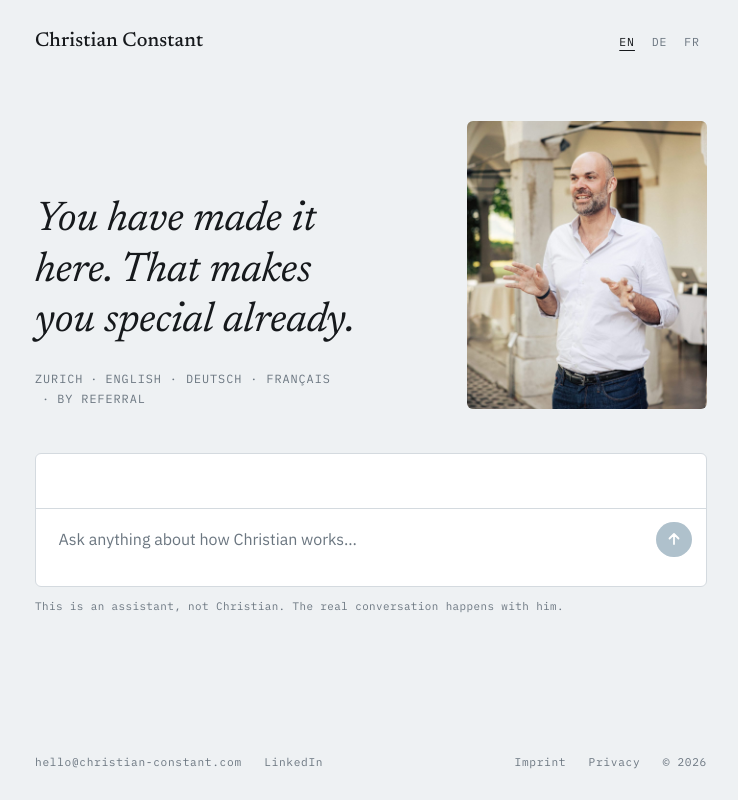
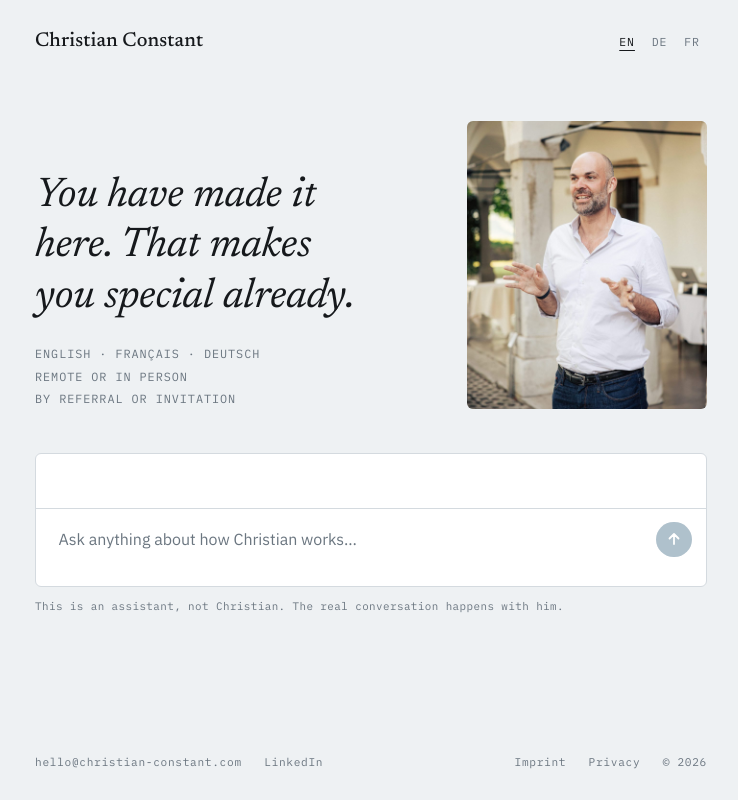
Before and after one commit to christianconstant-coach/christianconstant-site, a website: page index.html in a window 1280 px wide. Shown: the whole page, without its empty margins (269-1007 px from the left). Drawn offline with Linux system fonts and the light colour scheme.

Commit message:
Subtitle as three clean lines (languages / remote or in person / by referral or invitation)

```diff
--- a/index.html
+++ b/index.html
@@ -123,8 +123,8 @@
     text-transform: uppercase;
     color: var(--muted);
   }
-  .hero .sub { display: flex; flex-wrap: wrap; row-gap: 0.2em; } .hero .sub span { white-space: nowrap; }
-  .hero .sub span + span::before { content: "·"; margin: 0 0.6em; }
+  .hero .sub { display: flex; flex-direction: column; row-gap: 0.35em; }
+  .hero .sub span { white-space: nowrap; }
 
   /* ---------- conversation ---------- */
   main { flex: 1; }
@@ -249,7 +249,7 @@
     <img class="portrait" src="photo.jpg" width="1000" height="1200" alt="Christian Constant, mid-conversation, under a stone arcade" fetchpriority="high">
     <div class="text">
       <h1 data-i18n="hero">You have made it here. That makes you special already.</h1>
-      <p class="sub"><span data-i18n="sub1">Zurich</span><span data-i18n="sub2">English · Deutsch · Français</span><span data-i18n="sub3">By referral</span></p>
+      <p class="sub"><span data-i18n="sub1">English · Français · Deutsch</span><span data-i18n="sub2">Remote or in person</span><span data-i18n="sub3">By referral or invitation</span></p>
     </div>
   </section>
 
@@ -294,7 +294,7 @@
     en: {
       name: "Christian Constant",
       hero: "You have made it here. That makes you special already.",
-      sub1: "Zurich", sub2: "English · Deutsch · Français", sub3: "By referral",
+      sub1: "English · Français · Deutsch", sub2: "Remote or in person", sub3: "By referral or invitation",
       placeholder: "Ask anything about how Christian works…",
       askLabel: "Your question", send: "Send",
       note: "This is an assistant, not Christian. The real conversation happens with him.",
@@ -311,7 +311,7 @@
     de: {
       name: "Christian Constant",
       hero: "Sie haben es bis hierher geschafft. Das allein macht Sie schon besonders.",
-      sub1: "Zürich", sub2: "Deutsch · English · Français", sub3: "Auf Empfehlung",
+      sub1: "English · Français · Deutsch", sub2: "Remote oder persönlich", sub3: "Auf Empfehlung oder Einladung",
       placeholder: "Fragen Sie, wie Christian arbeitet …",
       askLabel: "Ihre Frage", send: "Senden",
       note: "Das ist ein Assistent, nicht Christian. Das echte Gespräch findet mit ihm statt.",
@@ -328,7 +328,7 @@
     fr: {
       name: "Christian Constant",
       hero: "Vous êtes arrivé jusqu'ici. Cela fait déjà de vous quelqu'un de spécial.",
-      sub1: "Zurich", sub2: "Français · English · Deutsch", sub3: "Sur recommandation",
+      sub1: "English · Français · Deutsch", sub2: "À distance ou en personne", sub3: "Sur recommandation ou invitation",
       placeholder: "Demandez comment Christian travaille…",
       askLabel: "Votre question", send: "Envoyer",
       note: "Ceci est un assistant, pas Christian. La vraie conversation a lieu avec lui.",
```
